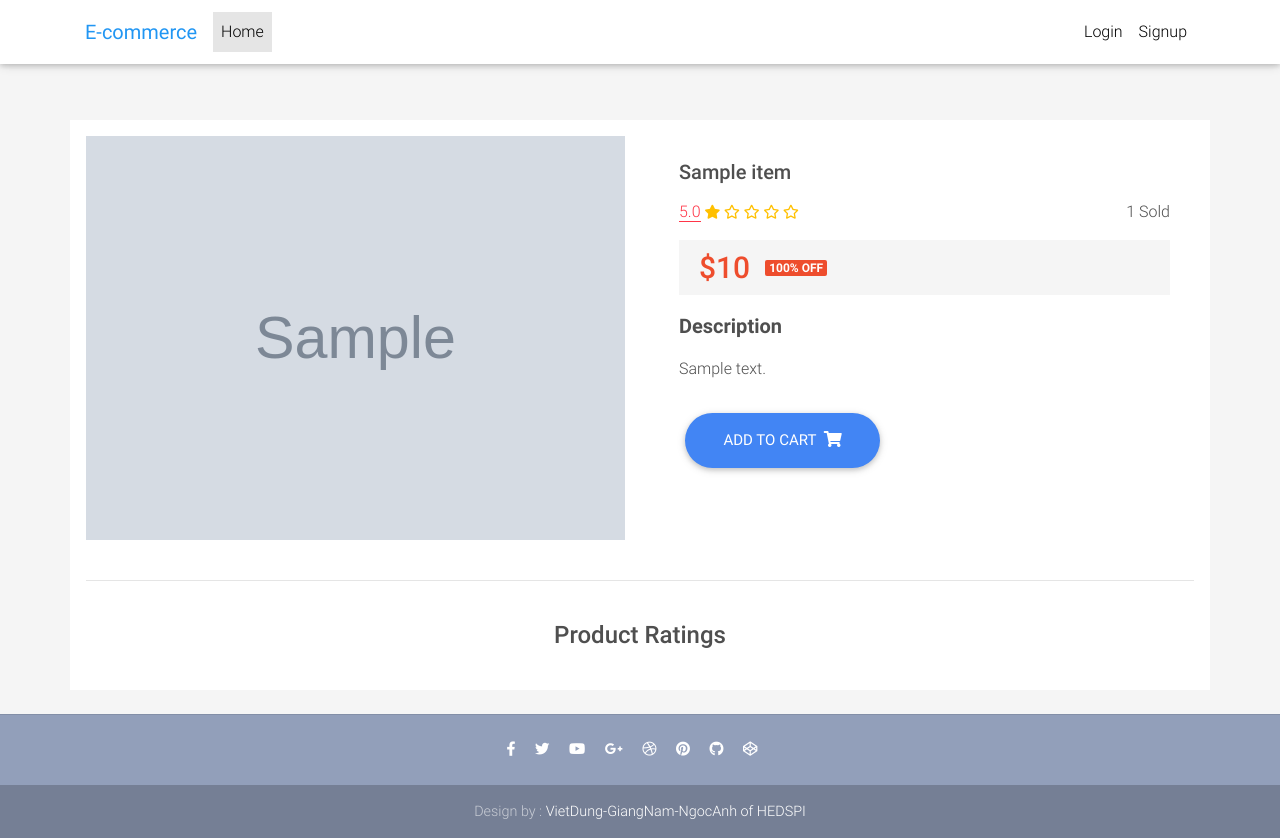
After one commit to awesome-academy/hn_python_naitei19-ecommerce, a Django app: a page that uses templates/product.html in a window 1280 px wide. The commit adds this page. Run offline with Django 4.2, Linux system fonts and the light colour scheme; tables that the repository leaves empty hold one stand-in row (values such as "Sample post"); grey boxes marked "Sample" are stand-in pictures; some libraries are stand-ins or nearby versions.

Commit message:
Task 67758: [Guess-User] Xem chi tiết sản phẩm

```diff
--- a/app/models.py
+++ b/app/models.py
@@ -3,6 +3,7 @@ import math
 from django.db import models
 from django.contrib.auth.models import AbstractUser
 from django_countries.fields import CountryField
+from django.shortcuts import reverse
 
 from app import constants as const
 
@@ -89,6 +90,11 @@ class Item(models.Model):
 
     def round_up_overall(self):
         return math.ceil(self.overall)
+
+    def get_absolute_url(self):
+        return reverse("app:product", kwargs={
+            'slug': self.slug
+        })
 
 
 class Order(models.Model):
--- a/app/urls.py
+++ b/app/urls.py
@@ -1,9 +1,10 @@
 from django.urls import path
-from .views import HomeView, sign_up
+from .views import HomeView, sign_up, ItemDetailView
 
 app_name = 'app'
 
 urlpatterns = [
     path('', HomeView.as_view(), name='home'),
     path('register/', sign_up, name='register'),
+    path('product/<slug>/', ItemDetailView.as_view(), name='product'),
 ]
--- a/app/views.py
+++ b/app/views.py
@@ -1,4 +1,4 @@
-from django.views.generic import ListView
+from django.views.generic import ListView, DetailView
 from django.shortcuts import render, redirect
 from django.utils.translation import gettext as _
 from django.contrib import messages
@@ -12,6 +12,12 @@ class HomeView(ListView):
     model = Item
     paginate_by = 10
     template_name = "home.html"
+
+
+class ItemDetailView(DetailView):
+    model = Item
+    template_name = "product.html"
+
 
 def sign_up(request):
     if request.method == 'GET':
--- a/static/css/custom.css
+++ b/static/css/custom.css
@@ -27,10 +27,13 @@ header,
 .main {
     margin-top: 64px;
 }
-
+body {
+    background-color: #f5f5f5;
+}
 img {
     min-height:100%;
     min-width:100%;
+    object-fit: cover;
 }
 
 
@@ -88,7 +91,7 @@ img {
     font-size: 1rem;
     color: #ee4d2d;
 }
-.item-title {
+.card-body .item-title {
     word-wrap: break-word;
     white-space: normal;
     overflow: hidden;
@@ -102,3 +105,55 @@ img {
     height: 2.4rem;
     line-height: 1.2rem;
 }
+/* --------------------------------------*/
+
+
+
+
+
+
+/* ---------- Product detail ----------*/
+.product-detail .product-title {
+    font-weight: 500;
+    line-height: 1.5rem;
+    font-size: 1.25rem;
+    overflow-wrap: break-word;
+}
+
+.product-general {
+    display: flex;
+    justify-content: space-between;
+    flex-flow: row wrap;
+}
+.product-general .Flex-item {
+    align-items: center;
+}
+.product-price {
+    background-color: #f5f5f5;
+    padding: 5px 20px;
+    display: flex;
+    align-items: center;
+}
+.product-price_before {
+    color: rgba(0,0,0,.54);
+    margin-right: 10px;
+    font-size: 1rem;
+}
+.product-price_current {
+    font-size: 1.875rem;
+    font-weight: 500;
+    color: #ee4d2d;
+}
+.sale-percent {
+    margin-left: 15px;
+    font-size: .75rem;
+    color: #fff;
+    text-transform: uppercase;
+    background: #ee4d2d;
+    border-radius: 2px;
+    padding: 2px 4px;
+    font-weight: 600;
+    line-height: 1;
+    white-space: nowrap;
+}
+/* --------------------------------------*/
--- /dev/null
+++ b/templates/product.html
@@ -0,0 +1,78 @@
+{% extends "base.html" %}
+{% load humanize %}
+{% load i18n %}
+
+{% block content %}
+
+  <main class="mt-3 pt-2">
+    <div class="container dark-grey-text mt-5 bg-white p-3">
+      <div class="row wow fadeIn">
+        <!--Product image-->
+        <div class="col-md-6 mb-4">
+          <img src="{{object.image.url}}" class="img-fluid" alt="">
+        </div>
+        <!--Product image-->
+
+        <!--Product infor-->
+        <div class="col-md-6 mb-4 product-detail">
+          <div class="p-4">
+            <div class="product-title mb-3">
+              <span>{{object.title}}</span>
+            </div>
+            <div class="product-general">
+              <div class="star-rating Flex-item">
+                <ul class="list-inline">
+                  <span class="text-danger border-bottom border-danger">5.0</span>
+                  {% for i in '12345'|make_list %}
+                    {% with i=i|add:"0" %}
+                    {% if object.overall >= i %}
+                      <li class="list-inline-item m-0"><i class="fas fa-star"></i></li>
+                    {% elif object.round_up_overall >= i %}
+                      <li class="list-inline-item m-0"><i class="fas fa-star-half-alt"></i></li>
+                    {% else %}
+                      <li class="list-inline-item m-0"><i class="far fa-star"></i></li>
+                    {% endif %}
+                    {% endwith %}
+                  {% endfor %}
+                </ul>
+              </div>
+              <div class="purchases Flex-item">{{object.purchases}} Sold</div>
+            </div>
+            <p class="product-price">
+              {% if object.discount_price %}
+              <del class="product-price_before">{% trans "$" %}{{ object.price|floatformat:"0"|intcomma }}</del>
+              <b class="product-price_current">{% trans "$" %}{{ object.discount_price|floatformat:"0"|intcomma }}</b>
+              {% else %}
+              <b class="product-price_current">{% trans "$" %}{{ object.price|floatformat:"0"|intcomma }}</b>
+              {% endif %}
+              <span class="sale-percent">{{object.discount_percent|floatformat:"0"}}% OFF</span>
+            </p>
+
+            <p class="lead font-weight-bold">{% trans "Description" %}</p>
+
+            <p>{{ object.description }}</p>
+
+            <a href="{{ object.get_add_to_cart_url }}" class="btn btn-primary rounded-pill btn-lg mt-3">
+              {% trans "Add to Cart" %}
+              <i class="fas fa-shopping-cart ml-1"></i>
+            </a>
+          </div>
+        </div>
+        <!--Product infor-->
+      </div>
+
+
+      <hr>
+
+
+      <!--Product rating-->
+      <div class="row d-flex justify-content-center wow fadeIn">
+        <div class="col-md-6 text-center">
+          <h4 class="my-4 h4">{% trans "Product Ratings" %}</h4>
+        </div>
+      </div>
+
+    </div>
+  </main>
+
+{% endblock content %}
```
